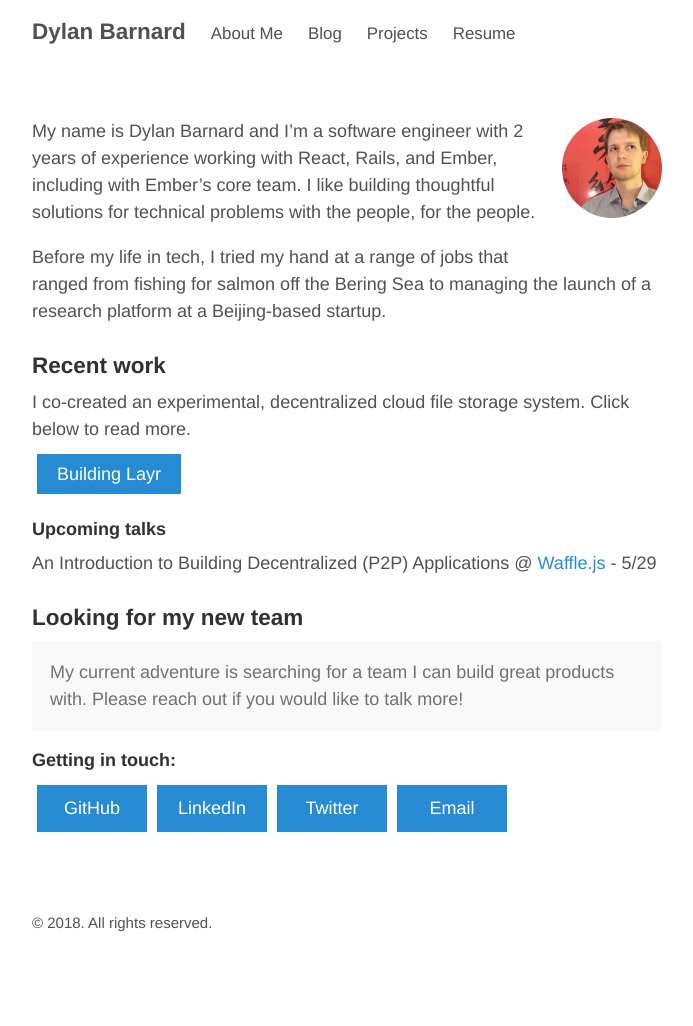
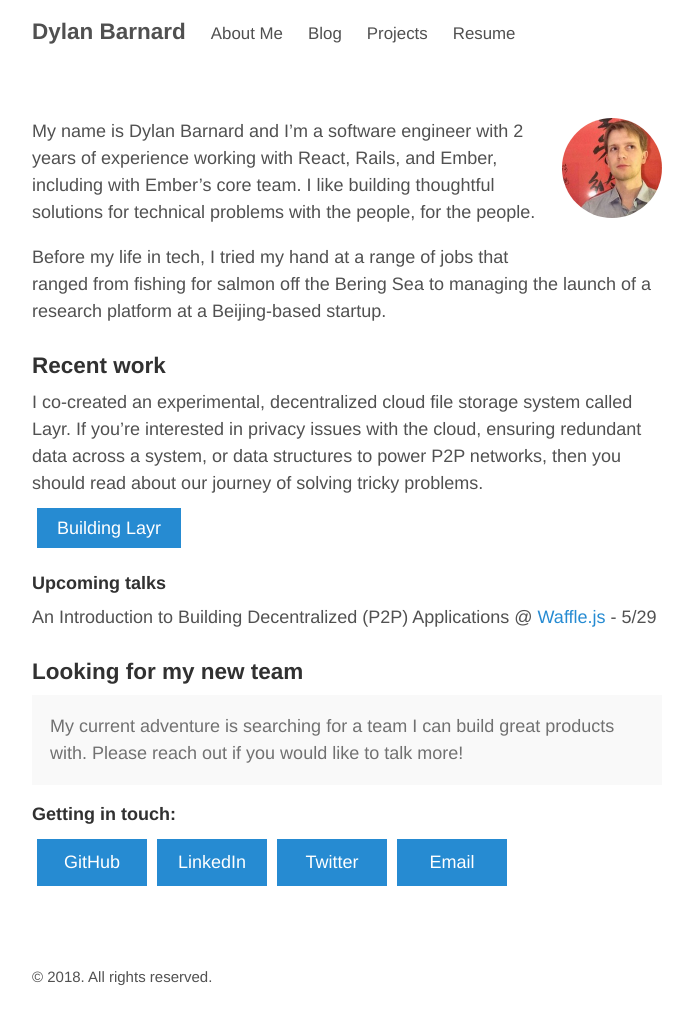
Before and after one commit to dylankb/dylankb.github.io, a Jekyll site: the page built from about-me-content.md, in a window 1280 px wide. Shown: the whole page, without its empty margins (293-986 px from the left). Built offline with Jekyll 4.4.1, drawn with Linux system fonts in a browser that asks for light colours; our own code applies the rules of GitHub Pages for plain Markdown files; before the commit the page ends 972 px from its top, so only the background shows below that.

Commit message:
Expand project description

```diff
--- a/about-me-content.md
+++ b/about-me-content.md
@@ -8,7 +8,7 @@ Before my life in tech, I tried my hand at a range of jobs that ranged from fish
 
 ### Recent work
 
-I co-created an experimental, decentralized cloud file storage system. Click below to read more.
+I co-created an experimental, decentralized cloud file storage system called Layr. If you're interested in privacy issues with the cloud, ensuring redundant data across a system, or data structures to power P2P networks, then you should read about our journey of solving tricky problems.
 
 <div class="add-bottom-margin">
   <a href="https://layr-team.github.io/layr-project" class="button">
```
